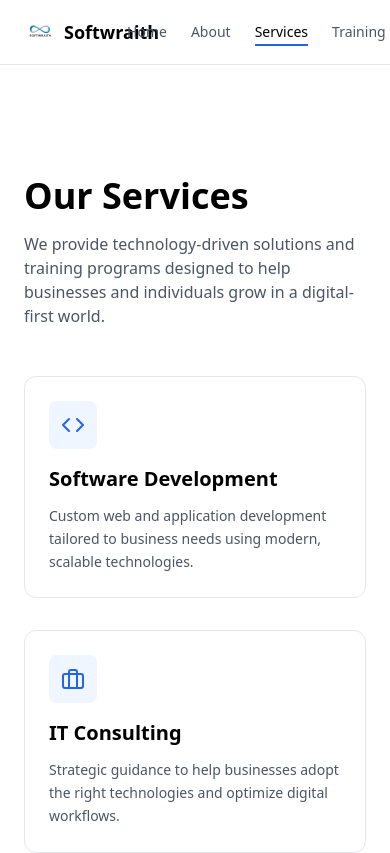
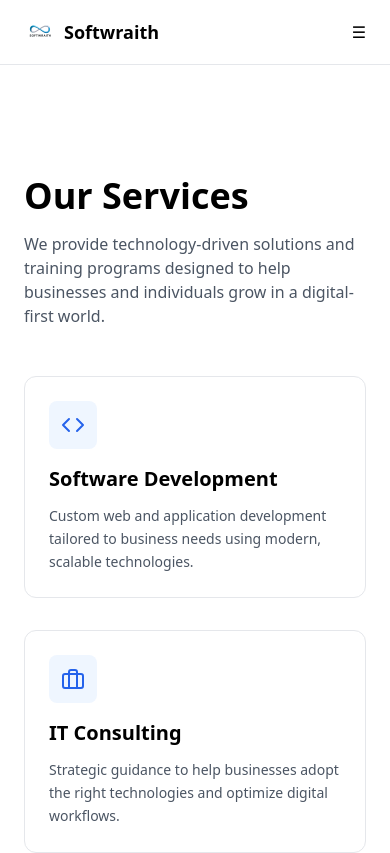
Before and after one commit to Softwraith-website/softwraith-frontend, a React (Vite) app: page /services in a window 390 px wide. Shown: the top 853 px of the page. Built offline with nearby package versions, Linux system fonts and the light colour scheme.

Commit message:
feat: modern startup navbar

```diff
--- a/src/components/Navbar.jsx
+++ b/src/components/Navbar.jsx
@@ -1,63 +1,78 @@
 import { NavLink } from "react-router-dom";
+import { useState } from "react";
 import logo from "../assets/logo.png";
 
 export default function Navbar({ toggleTheme, theme }) {
-  const base =
-    "text-sm font-medium transition relative";
+  const [open, setOpen] = useState(false);
 
-  const normal =
-    "text-gray-600 dark:text-gray-300 hover:text-black dark:hover:text-white";
+  const baseLink =
+    "relative text-sm font-medium transition-colors";
+
+  const inactive =
+    "text-gray-600 dark:text-gray-400 hover:text-black dark:hover:text-white";
 
   const active =
     "text-black dark:text-white after:content-[''] after:absolute after:-bottom-1 after:left-0 after:w-full after:h-[2px] after:bg-blue-600";
 
+  const linkClass = ({ isActive }) =>
+    `${baseLink} ${isActive ? active : inactive}`;
+
   return (
-    <nav className="fixed top-0 w-full bg-white/90 dark:bg-black/90 backdrop-blur border-b border-gray-200 dark:border-gray-800 z-50">
+    <nav className="fixed top-0 w-full z-50 bg-white/80 dark:bg-black/80 backdrop-blur border-b border-gray-200 dark:border-gray-800">
       <div className="max-w-7xl mx-auto px-6 h-16 flex items-center justify-between">
 
         {/* Logo */}
         <NavLink to="/" className="flex items-center gap-2">
           <img src={logo} alt="Softwraith" className="h-8 w-auto" />
-          <span className="font-semibold text-lg">Softwraith</span>
+          <span className="text-lg font-semibold text-black dark:text-white">
+            Softwraith
+          </span>
         </NavLink>
 
-        {/* Links */}
-        <div className="flex items-center gap-6">
-          {[
-            { path: "/", label: "Home" },
-            { path: "/about", label: "About" },
-            { path: "/services", label: "Services" },
-            { path: "/training", label: "Training" },
-            { path: "/contact", label: "Contact" },
-          ].map(link => (
-            <NavLink
-              key={link.path}
-              to={link.path}
-              className={({ isActive }) =>
-                `${base} ${isActive ? active : normal}`
-              }
-            >
-              {link.label}
-            </NavLink>
-          ))}
+        {/* Desktop Menu */}
+        <div className="hidden md:flex items-center gap-8">
+          <NavLink to="/" className={linkClass}>Home</NavLink>
+          <NavLink to="/about" className={linkClass}>About</NavLink>
+          <NavLink to="/services" className={linkClass}>Services</NavLink>
+          <NavLink to="/training" className={linkClass}>Training</NavLink>
+          <NavLink to="/contact" className={linkClass}>Contact</NavLink>
 
-          {/* Theme */}
+          {/* Theme Toggle */}
           <button
             onClick={toggleTheme}
-            className="ml-4 px-3 py-1 text-xs rounded border border-gray-300 dark:border-gray-700"
+            className="border border-gray-300 dark:border-gray-700 px-3 py-1 rounded text-xs"
           >
             {theme === "light" ? "Dark" : "Light"}
           </button>
 
-          {/* CTA */}
+          {/* Login */}
           <NavLink
             to="/login"
-            className="ml-2 bg-black text-white dark:bg-white dark:text-black px-4 py-1.5 rounded-full text-xs font-semibold"
+            className="bg-black text-white dark:bg-white dark:text-black px-4 py-1.5 rounded-full text-xs font-semibold"
           >
             Login
           </NavLink>
         </div>
+
+        {/* Mobile Button */}
+        <button
+          onClick={() => setOpen(!open)}
+          className="md:hidden text-black dark:text-white"
+        >
+          ☰
+        </button>
       </div>
+
+      {/* Mobile Menu */}
+      {open && (
+        <div className="md:hidden bg-white dark:bg-black border-t border-gray-200 dark:border-gray-800 px-6 py-4 space-y-4">
+          <NavLink to="/" onClick={() => setOpen(false)} className={linkClass}>Home</NavLink>
+          <NavLink to="/about" onClick={() => setOpen(false)} className={linkClass}>About</NavLink>
+          <NavLink to="/services" onClick={() => setOpen(false)} className={linkClass}>Services</NavLink>
+          <NavLink to="/training" onClick={() => setOpen(false)} className={linkClass}>Training</NavLink>
+          <NavLink to="/contact" onClick={() => setOpen(false)} className={linkClass}>Contact</NavLink>
+        </div>
+      )}
     </nav>
   );
 }
```
Also changed, not shown: 1 other file (tests, documents, lock files or other folders).
